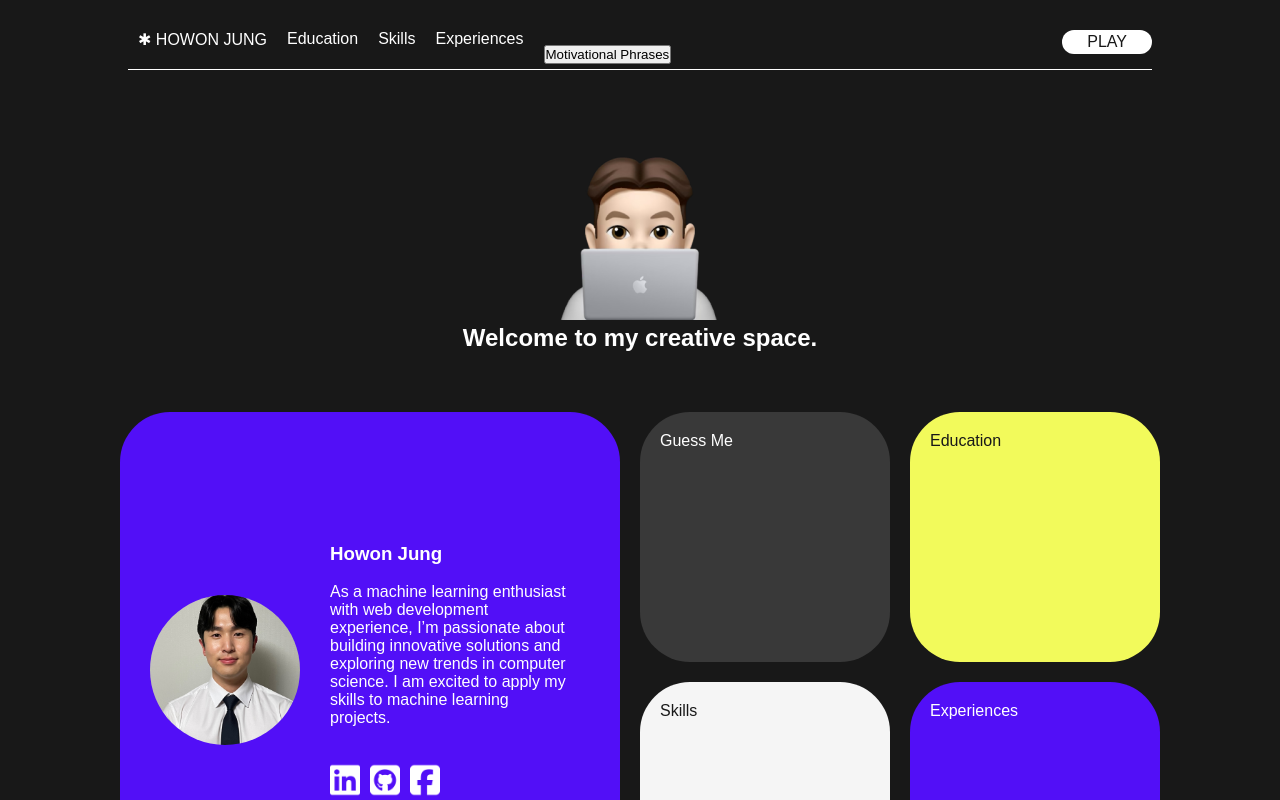
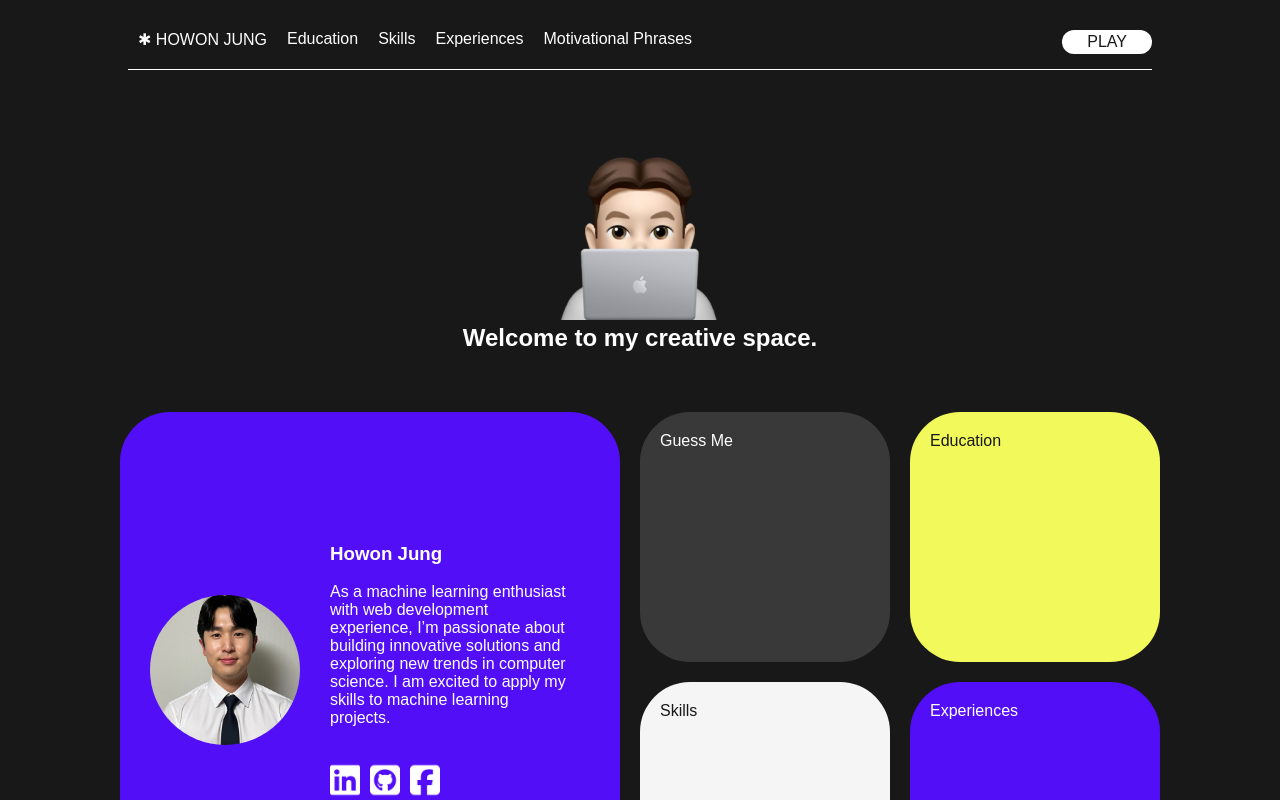
Before and after one commit to jhwlds/startup_2024, a React (Vite) app: page / in a window 1280 px wide. Shown: the top 800 px of the page. Built offline with nearby package versions, Linux system fonts and the light colour scheme.

Commit message:
still working on button  5

```diff
--- a/src/3rdParty/motivatioin.jsx
+++ b/src/3rdParty/motivatioin.jsx
@@ -21,7 +21,7 @@ export function MotivationPopup() {
 
     return (
         <div>
-            <button onClick={fetchPhrase} className='Motivation_button'>Motivational Phrases</button>
+            <button onClick={fetchPhrase}>Motivational Phrases</button>
 
             {showPopup && (
                 <div className="popup-overlay" onClick={closePopup}>
--- a/src/3rdParty/motivation.css
+++ b/src/3rdParty/motivation.css
@@ -23,5 +23,13 @@
 }
 
 button {
-    margin-top: 15px;
+    border: none;
+    background: none;
+    padding: 0;
+    margin: 0;
+    font: inherit;
+    color: #fff;
+    outline: none;
+    cursor: pointer;
+    font-weight: lighter;
 }
```
